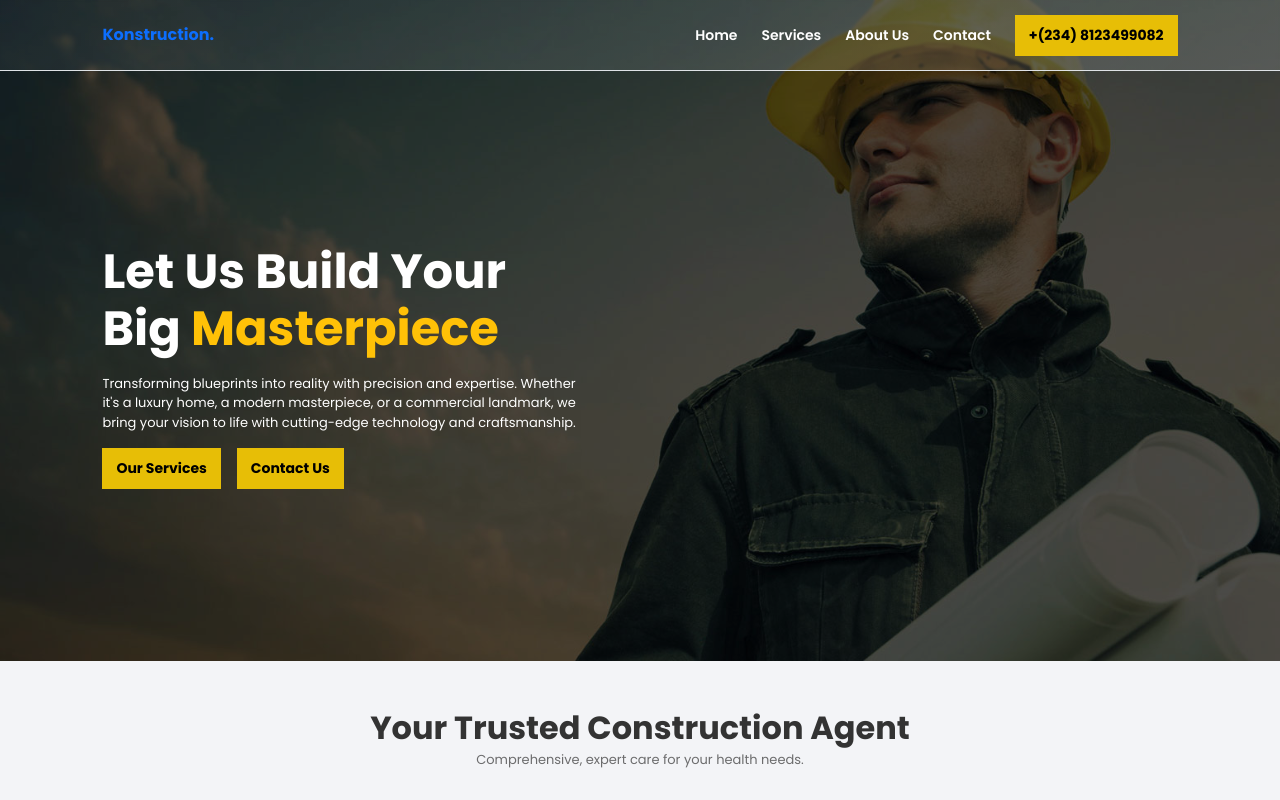
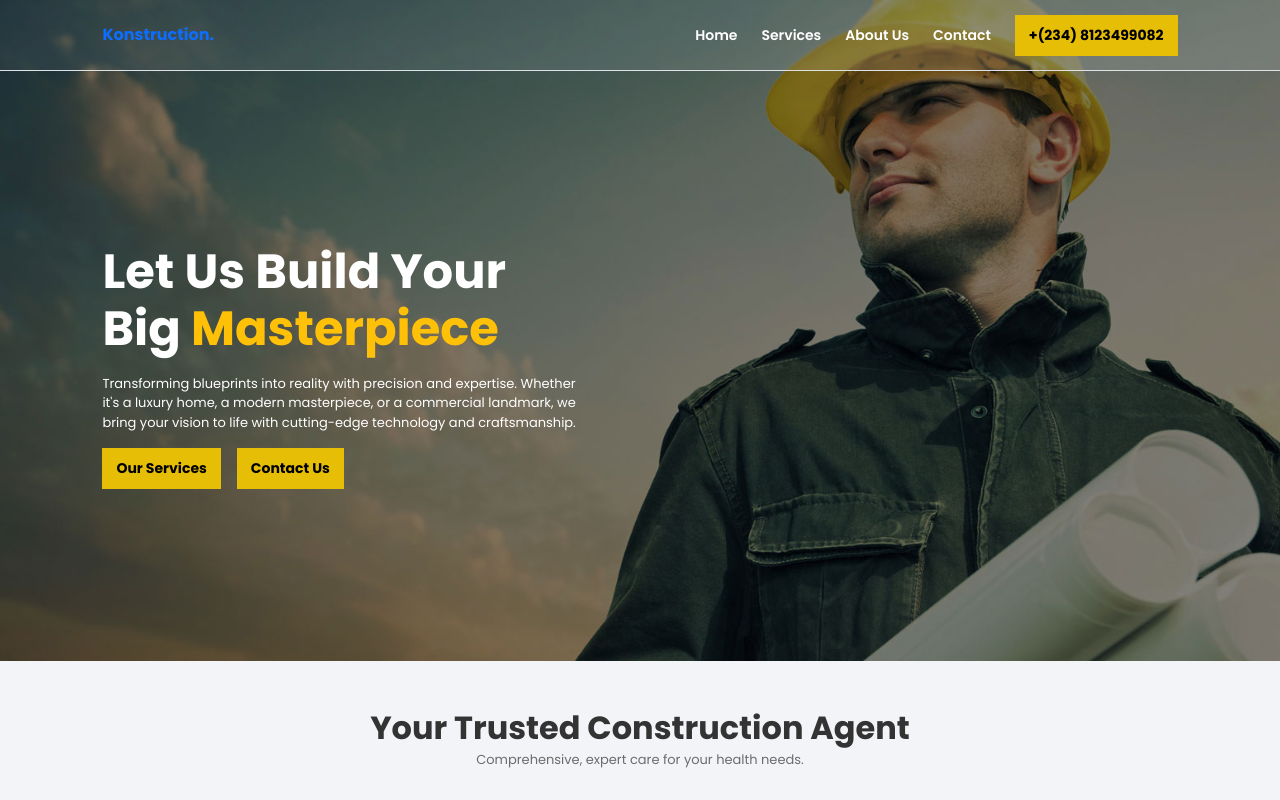
Before and after one commit to Olawoyin1/Construction-Website, a React (Create React App) app: page / in a window 1280 px wide. Shown: the top 800 px of the page. Built offline with nearby package versions, Linux system fonts and the light colour scheme.

Commit message:
Removed background color from the hero bg

```diff
--- a/src/App.css
+++ b/src/App.css
@@ -100,7 +100,7 @@ p{
   background-position: center;
   background-size: cover;
   background-attachment: fixed;
-  background-color: #1f1f1f77;
+  /* background-color: #1f1f1f77; */
   background-blend-mode: multiply;
 
 }
```
